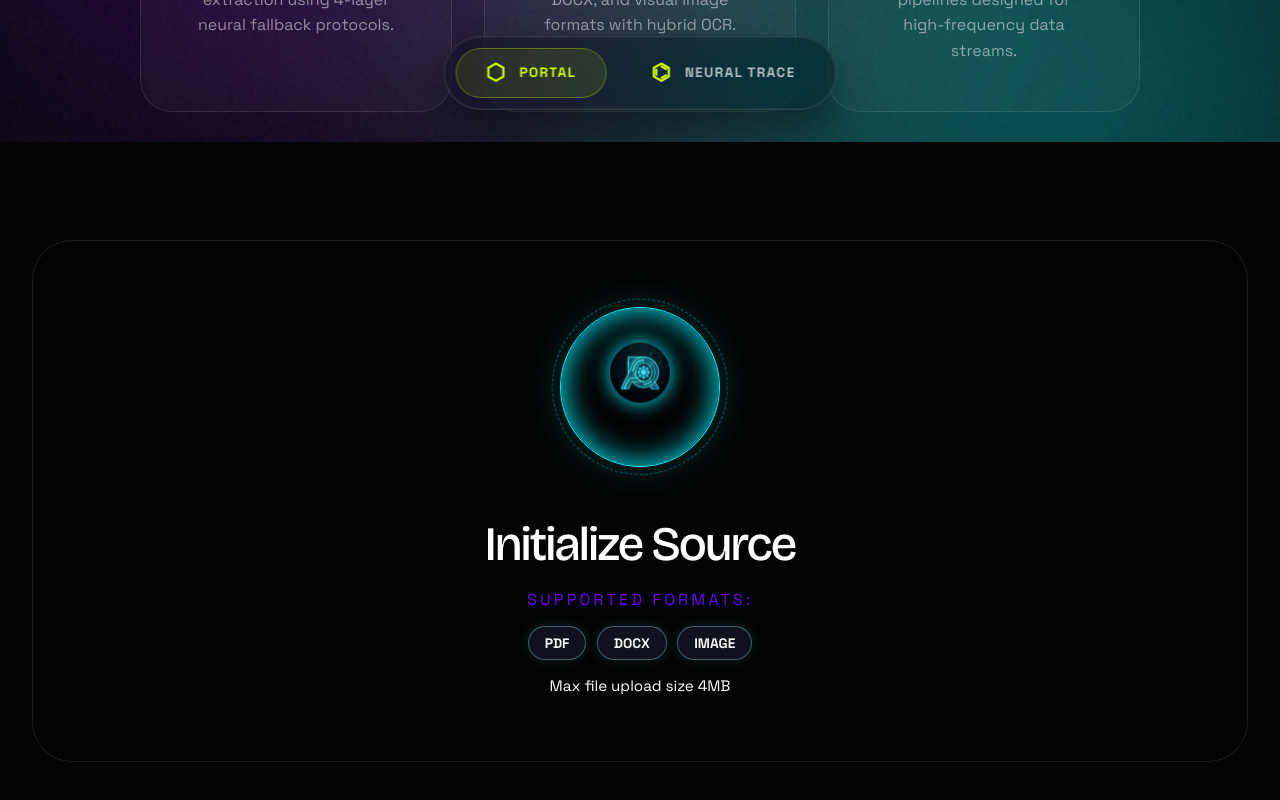
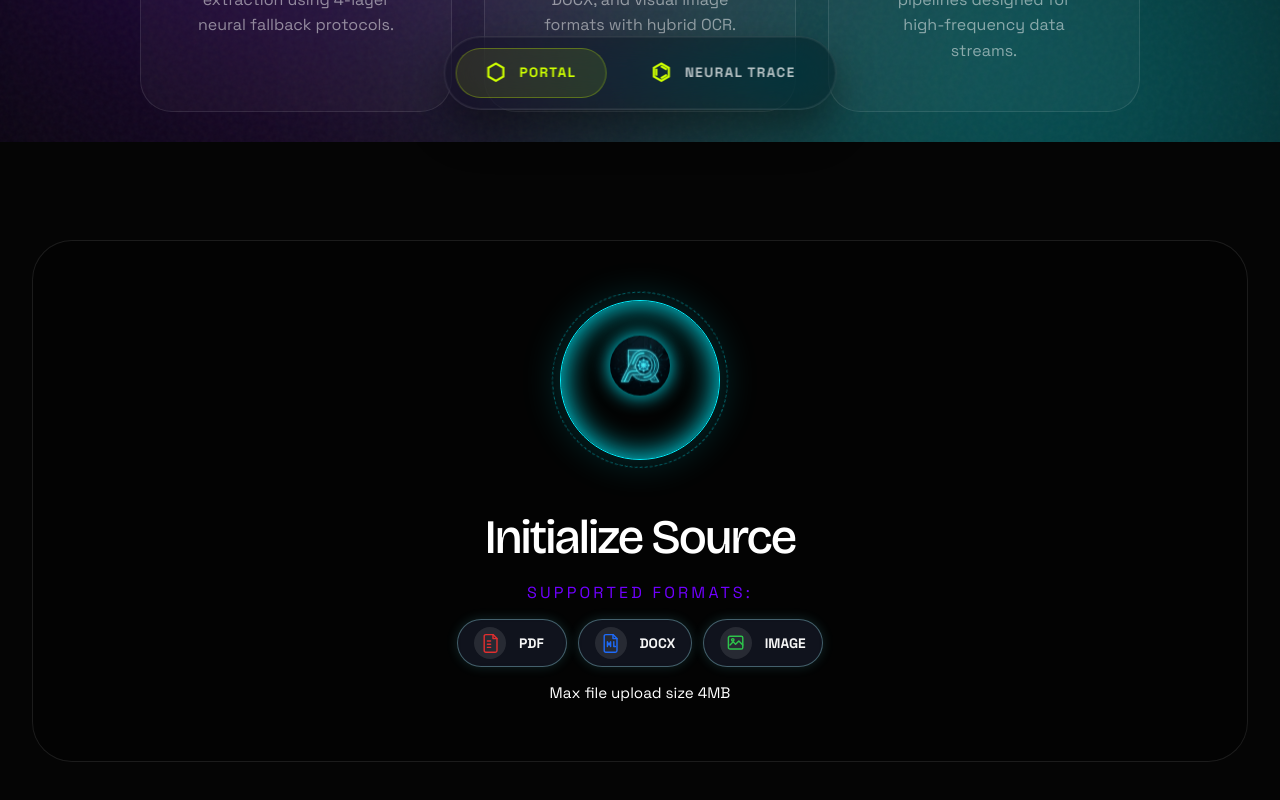
Before and after one commit to Git229KEV/Intellidoc-v2, a React (Vite) app in the folder frontend/: page / in a window 1280 px wide. Shown: the part 658-1458 px from the top of the page. Built offline with nearby package versions, Linux system fonts and the light colour scheme.

Commit message:
Add logos to supported format badges and update UI

```diff
--- a/frontend/src/App.jsx
+++ b/frontend/src/App.jsx
@@ -352,9 +352,39 @@ function App() {
                   <h2 className="action-text">{dragActive ? "Inject Data" : "Initialize Source"}</h2>
                   <div className="supported-formats-line">Supported formats:</div>
                   <div className="supported-files-hero">
-                    <div className="nebula-chip">PDF</div>
-                    <div className="nebula-chip">DOCX</div>
-                    <div className="nebula-chip">IMAGE</div>
+                    <div className="nebula-chip format-chip">
+                      <span className="chip-icon pdf-icon" aria-hidden="true">
+                        <svg viewBox="0 0 24 24" fill="none" stroke="currentColor" strokeWidth="1.8" strokeLinecap="round" strokeLinejoin="round">
+                          <path d="M6 2h9l5 5v15a2 2 0 0 1-2 2H6a2 2 0 0 1-2-2V4a2 2 0 0 1 2-2z" />
+                          <path d="M15 2v5h5" />
+                          <path d="M8 14h4" />
+                          <path d="M8 18h4" />
+                          <path d="M8 10h4" />
+                        </svg>
+                      </span>
+                      <span>PDF</span>
+                    </div>
+                    <div className="nebula-chip format-chip">
+                      <span className="chip-icon docx-icon" aria-hidden="true">
+                        <svg viewBox="0 0 24 24" fill="none" stroke="currentColor" strokeWidth="1.8" strokeLinecap="round" strokeLinejoin="round">
+                          <path d="M6 2h9l5 5v15a2 2 0 0 1-2 2H6a2 2 0 0 1-2-2V4a2 2 0 0 1 2-2z" />
+                          <path d="M15 2v5h5" />
+                          <path d="M8 17v-6l2 4 2-4v6" />
+                          <path d="M18 17h-2v-6" />
+                        </svg>
+                      </span>
+                      <span>DOCX</span>
+                    </div>
+                    <div className="nebula-chip format-chip">
+                      <span className="chip-icon image-icon" aria-hidden="true">
+                        <svg viewBox="0 0 24 24" fill="none" stroke="currentColor" strokeWidth="1.8" strokeLinecap="round" strokeLinejoin="round">
+                          <rect x="3" y="4" width="18" height="16" rx="2" />
+                          <circle cx="8.5" cy="8.5" r="1.5" />
+                          <path d="M21 15l-5-5-4 4-3-3-4 4" />
+                        </svg>
+                      </span>
+                      <span>IMAGE</span>
+                    </div>
                   </div>
                   <div className="max-file-size">Max file upload size 4MB</div>
                 </div>
--- a/frontend/src/index.css
+++ b/frontend/src/index.css
@@ -407,6 +407,51 @@ body {
   font-size: 0.9rem;
   border: 1px solid transparent;
   transition: all 0.4s;
+}
+
+.supported-files-hero {
+  display: flex;
+  gap: 1rem;
+  justify-content: center;
+  flex-wrap: wrap;
+  margin: 1rem 0;
+}
+
+.format-chip {
+  display: inline-flex;
+  align-items: center;
+  gap: 0.8rem;
+  padding: 0.9rem 1.2rem;
+  border-radius: 999px;
+  background: rgba(255,255,255,0.08);
+  border: 1px solid rgba(255,255,255,0.12);
+  min-width: 110px;
+}
+
+.chip-icon {
+  display: grid;
+  place-items: center;
+  width: 2rem;
+  height: 2rem;
+  background: rgba(255,255,255,0.1);
+  border-radius: 50%;
+}
+
+.chip-icon svg {
+  width: 1.2rem;
+  height: 1.2rem;
+}
+
+.pdf-icon svg {
+  color: #e02f2f;
+}
+
+.docx-icon svg {
+  color: #1e6af7;
+}
+
+.image-icon svg {
+  color: #2ec44b;
 }
 
 .prism-chip:hover {
```
